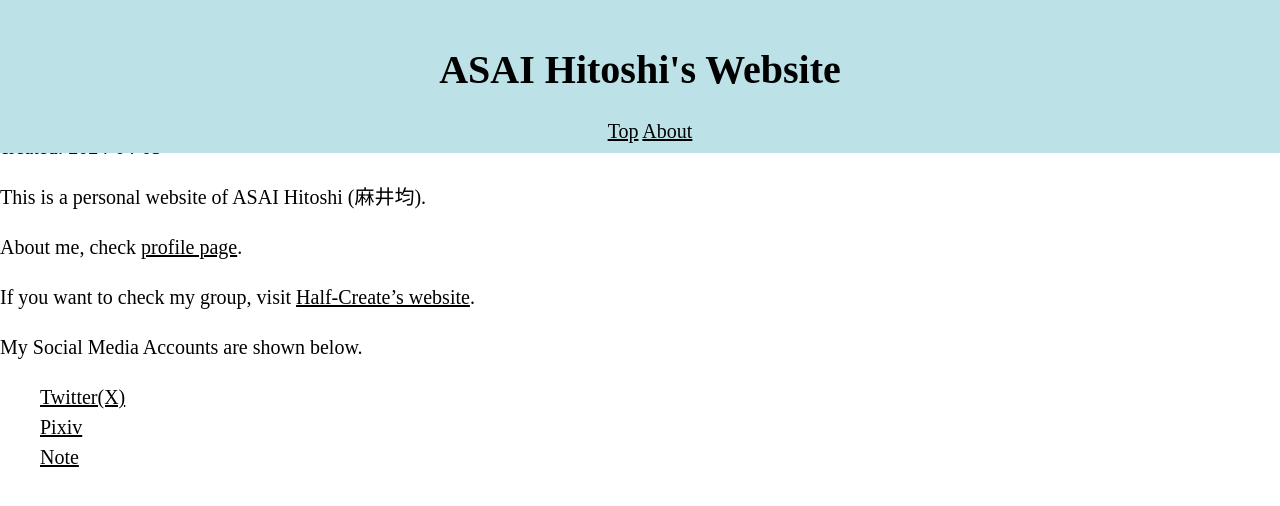
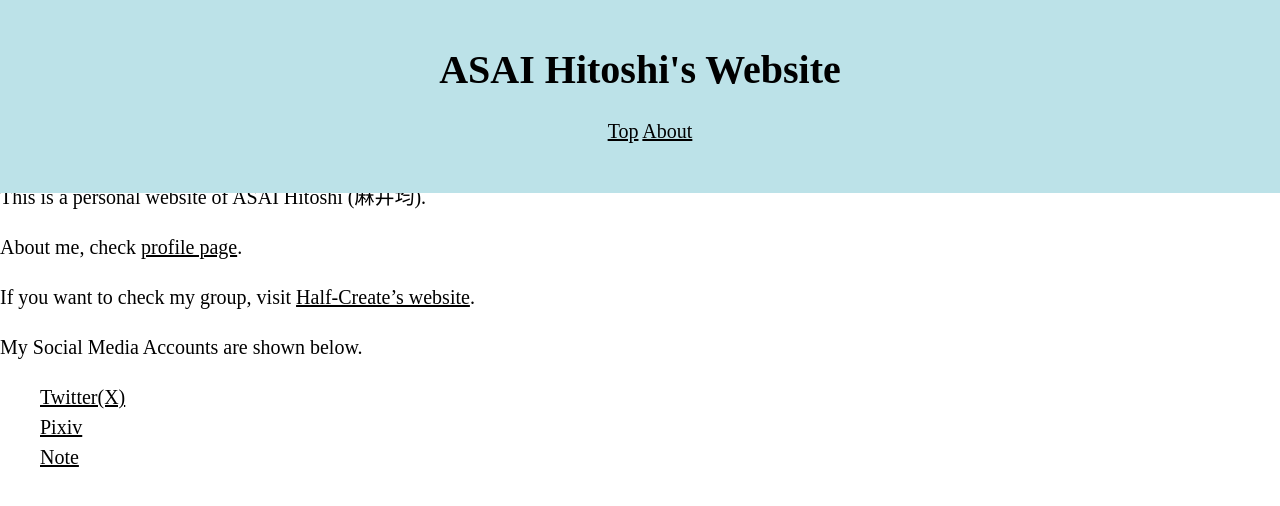
Before and after one commit to asainingen/asainingen.github.io, a Jekyll site: the page built from index.md, in a window 1280 px wide. Shown: the top 506 px of the page. Built offline with Jekyll 4.4.1, drawn with Linux system fonts in a browser that asks for light colours; Markdown is read by kramdown in place of the engine named in the settings.

Commit message:
change css

```diff
--- a/css/default.css
+++ b/css/default.css
@@ -21,7 +21,7 @@ header {
     width: 100%;
     margin-top: 0px;
     padding-top: 0px;
-    padding-bottom: 10px;
+    padding-bottom: 50px;
     background-color: var(--header-color);
 }
 
```
